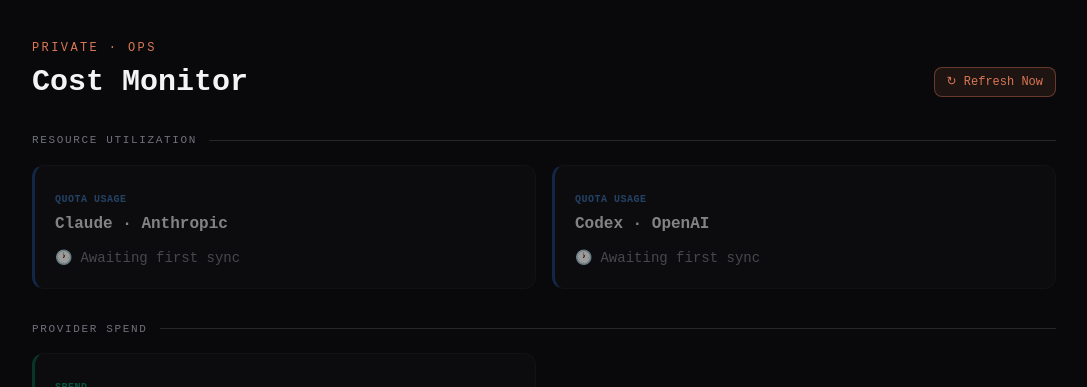
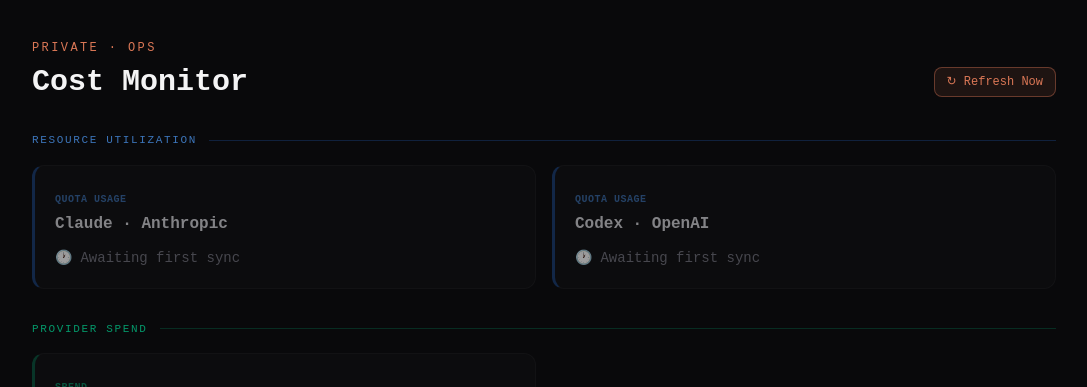
Before and after one commit to fcube3/zed-intel, a Next.js app: page /costs in a window 1280 px wide. Shown: the top 387 px of the page, without its empty margins (96-1183 px from the left). Built offline with nearby package versions, Linux system fonts and the light colour scheme; no server answers; the database is empty.

Commit message:
fix(costs): remove anthropic_api refs, implement two-section layout, quota tooltips, billing note, remove aggregate row

```diff
--- a/src/app/costs/page.tsx
+++ b/src/app/costs/page.tsx
@@ -100,11 +100,14 @@
   );
 }
 
-function SectionHeader({ title }: { title: string }) {
+function SectionHeader({ title, accent = 'blue' }: { title: string; accent?: 'blue' | 'green' }) {
+  const colors = accent === 'blue'
+    ? { text: 'text-blue-400/70', line: 'bg-blue-500/20' }
+    : { text: 'text-emerald-400/70', line: 'bg-emerald-500/20' };
   return (
     <div className="flex items-center gap-3">
-      <span className="text-[11px] font-medium uppercase tracking-[0.15em] text-zinc-500">{title}</span>
-      <div className="h-px flex-1 bg-zinc-800" />
+      <span className={`text-[11px] font-medium uppercase tracking-[0.15em] ${colors.text}`}>{title}</span>
+      <div className={`h-px flex-1 ${colors.line}`} />
     </div>
   );
 }
@@ -178,7 +181,10 @@
     <div className="rounded-xl border-l-[3px] border-l-blue-500 border border-white/5 bg-zinc-900/80 p-5 flex flex-col gap-3">
       <div className="flex items-start justify-between">
         <div>
-          <span className="text-[10px] font-semibold uppercase tracking-wider text-blue-400">Quota Usage</span>
+          <div className="flex items-center gap-1.5">
+            <span className="text-[10px] font-semibold uppercase tracking-wider text-blue-400">Quota Usage</span>
+            <span className="cursor-help text-zinc-600 text-xs" title="Shows API rate limit usage, not dollar spend. Anthropic/OpenAI tracks usage in rolling time windows.">ⓘ</span>
+          </div>
           <div className="flex items-center gap-2 mt-0.5">
             <h3 className="text-base font-semibold text-zinc-100">{getProviderLabel(snapshot.provider)}</h3>
             {planType && (
@@ -286,7 +292,7 @@
 
         {/* Resource Utilization */}
         <section className="flex flex-col gap-4">
-          <SectionHeader title="Resource Utilization" />
+          <SectionHeader title="Resource Utilization" accent="blue" />
           <div className="grid gap-4 sm:grid-cols-2">
             {claudeSnap ? <ClaudeOAuthCard snapshot={claudeSnap} /> : <EmptyQuotaCard provider="claude_oauth" />}
             {codexSnap ? <CodexCard snapshot={codexSnap} /> : <EmptyQuotaCard provider="codex" />}
@@ -295,7 +301,7 @@
 
         {/* Provider Spend */}
         <section className="flex flex-col gap-4">
-          <SectionHeader title="Provider Spend" />
+          <SectionHeader title="Provider Spend" accent="green" />
           <div className="grid gap-4 sm:grid-cols-2">
             {orSnap ? <OpenRouterCard snapshot={orSnap} /> : <EmptySpendCard provider="openrouter" />}
           </div>
```
